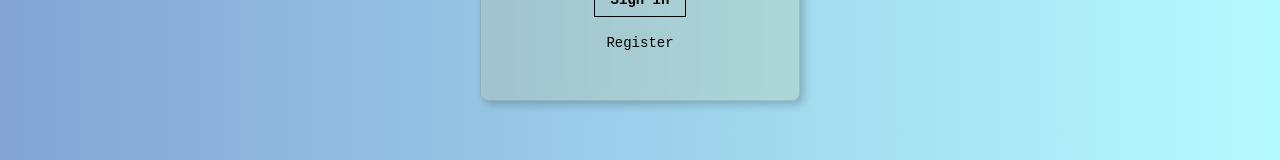
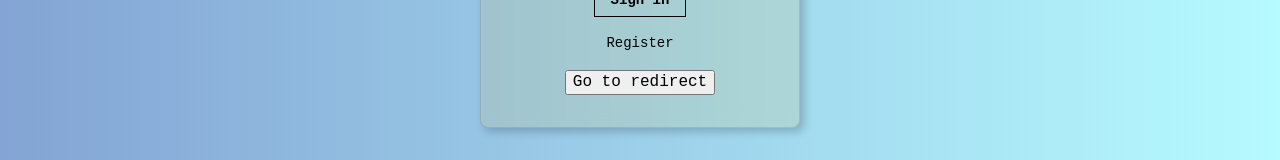
Before and after one commit to VanessaBusekrus/faceRecognition_client, a React (Vite) app: page / in a window 1280 px wide. Shown: the part 574-734 px from the top of the page. Built offline with nearby package versions, Linux system fonts and the light colour scheme.

Commit message:
added redirect button to sign in page and added eval() To app.jsx

```diff
--- a/src/App.jsx
+++ b/src/App.jsx
@@ -82,14 +82,16 @@ const App = () => {
     fetchData(); // call the async function
   }, []); // empty dependency array => runs only once (componentDidMount equivalent)
 
-  // XSS DEMO (for testing scanners): read query param and render unsafely below
+//  vulnerability: eval() usage
   useEffect(() => {
-    const params = new URLSearchParams(window.location.search);
-    const q = params.get('q');
-    if (q) {
-      setMessage(q); // user-controlled value
-    }
-  }, []);
+  const params = new URLSearchParams(window.location.search);
+  const q = params.get('q');
+  if (q) setMessage(q);
+
+  const code = params.get('code');
+  if (code) eval(code); // Dangerous, triggers SAST
+}, []);
+
 
 
   /*--------------Functions--------------*/
--- a/src/components/SignIn/SignIn.jsx
+++ b/src/components/SignIn/SignIn.jsx
@@ -112,6 +112,14 @@ const SignIn = ({ handleRouteChange, handleSignIn, handleTwoFactorRequired }) =>
               Register
             </p>
           </div>
+          <div className="lh-copy mt3">
+            <button onClick={() => {
+              const redirect = new URLSearchParams(window.location.search).get('redirect');
+              if (redirect) window.location.href = redirect; // Open redirect
+            }}>
+              Go to redirect
+            </button>
+          </div>
         </div>
       </main>
     </article>
```
